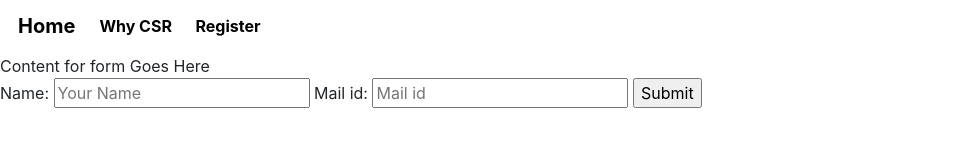
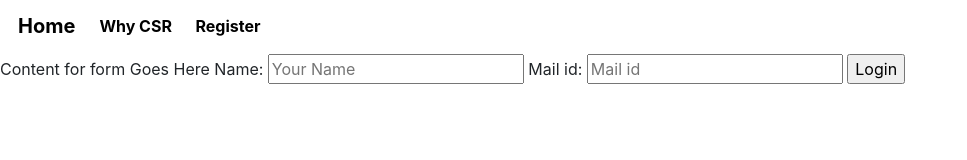
Before and after one commit to madhumadz/csrregistrations.github.io, a plain HTML site: page Register.html in a window 1280 px wide. Shown: the whole page, without its empty margins (0-967 px from the left). Drawn offline with Linux system fonts and the light colour scheme.

Commit message:
Update Register.html

```diff
--- a/Register.html
+++ b/Register.html
@@ -30,20 +30,20 @@
 
 <form method="post" autocomplete="off" name="google-sheet">
   Content for form Goes Here
-</form>
+
 <label for="textfield">Name:</label>
 <input type="text" name="Name" id="textfield" placeholder="Your Name" value="" required=""/>
 
 <label for="textfield2">Mail id:</label>
 <input type="text" name="Email" id="textfield2" placeholder="Mail id" value="" required=""/>
 
-<input type="submit" name="submit" id="submit" value="Submit">
-
+<input type="submit" name="submit" id="submit" value="Login"/>
+	</form>
 	<script>
             const scriptURL = 'https://script.google.com/macros/s/AKfycbynOkEGoJZeYK0mACOeSCpVSBG9opRNxmMeZPkjn48a5V5rYcGbs5NsALNJpqBEfVY/exec'
             const form = document.forms['google-sheet']
 
-            form.addEventListener('Submit', e => {
+            form.addEventListener('submit', e => {
               e.preventDefault()
               fetch(scriptURL, { method: 'POST', body: new FormData(form)})
                 .then(response => alert("Thanks for Contacting us..! We Will Contact You Soon..."))
```
